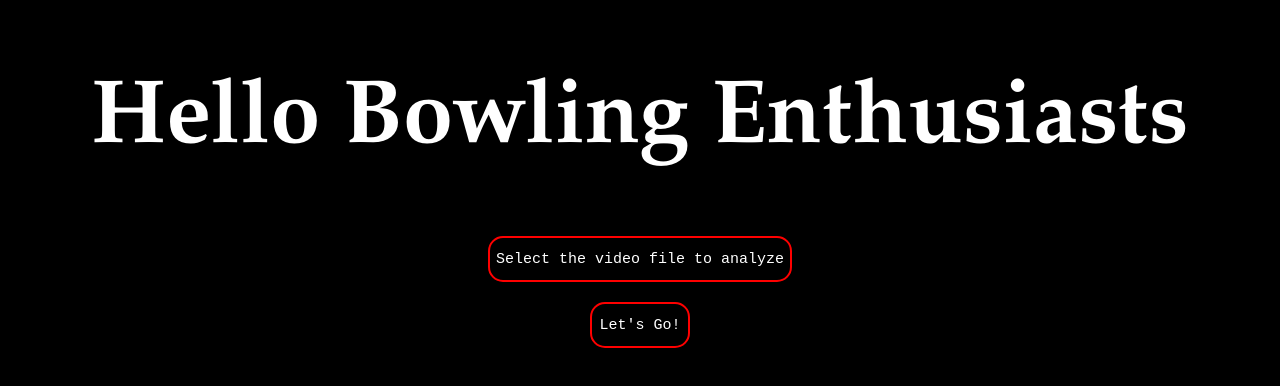
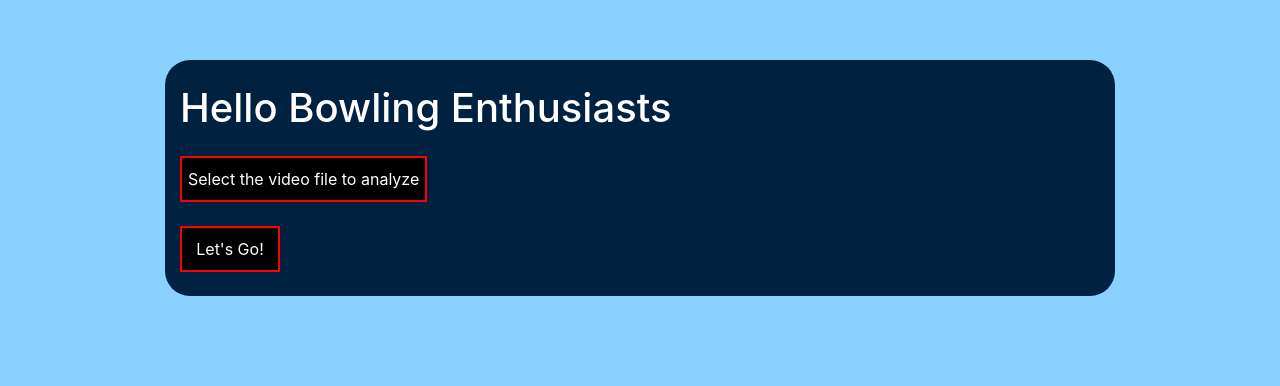
Before and after one commit to Byronamh/deepBowling.frontend, a React (Create React App) app in the folder frontend/: page / in a window 1280 px wide. Shown: the part 222-608 px from the top of the page. Built offline with nearby package versions, Linux system fonts and the light colour scheme; no server answers.

Commit message:
added webassembly library and response analysis3

```diff
--- a/frontend/package.json
+++ b/frontend/package.json
@@ -5,6 +5,7 @@
   "dependencies": {
     "@aws-sdk/client-rekognition": "^3.16.0",
     "@aws-sdk/client-sns": "^3.16.0",
+    "@ffmpeg/ffmpeg": "^0.10.0",
     "@testing-library/jest-dom": "^5.11.10",
     "@testing-library/react": "^11.2.6",
     "@testing-library/user-event": "^12.8.3",
--- /dev/null
+++ b/frontend/src/FrameViewer/index.js
@@ -0,0 +1,26 @@
+import "./styles.css";
+import React from 'react';
+
+class FrameViewer extends React.Component {
+    constructor(props) {
+        super(props);
+    }
+    drawBox = frameInfo =>{
+        return(
+            <div>
+
+            </div>
+        )
+    }
+    render() {
+        return (
+            <div className={"frame-viewer-outer"}>
+                <div className={"frame-viewer-inner"}>
+
+                </div>
+            </div>
+        )
+    }
+}
+
+export default FrameViewer;
--- /dev/null
+++ b/frontend/src/FrameViewer/styles.css
@@ -0,0 +1,13 @@
+.frame-viewer-outer {
+    position: absolute;
+    z-index: 2;
+    width: 100%;
+    height: 100%;
+    top: 0;
+    left: 0;
+}
+.frame-viewer-inner{
+    height: inherit;
+    width: inherit;
+    position: relative;
+}
--- a/frontend/src/Home/index.js
+++ b/frontend/src/Home/index.js
@@ -1,5 +1,7 @@
 import React from 'react';
 import './style_home.css';
+import 'bootstrap/dist/css/bootstrap.min.css';
+
 import Container from 'react-bootstrap/Container';
 import Row from 'react-bootstrap/Row';
 import Col from 'react-bootstrap/Col';
@@ -8,13 +10,36 @@ import getPresignedUrl from "../services/getPresignedUrl";
 import uploadVideoToBucket from "../services/uploadVideoToBucket";
 import processVideo from "../services/rekognition";
 import frameBuilderFunction from "../services/cascadingFrame"
+import Loader from "../Loader";
+import ReactPlayer from 'react-player'
+
+import FFmpeg from '@ffmpeg/ffmpeg'
+import FrameViewer from "../FrameViewer";
 
 class Home extends React.Component {
     constructor(props) {
         super(props);
         this.handleSubmit = this.handleSubmit.bind(this);
-        this.state = {}
+        this.state = {
+            showvideo: false,
+            localPlayerUrl: '',
+            s3UploadData: {
+                uploadURL: '',
+                filename: ''
+            },
+            file: null,
+            loader: {
+                loading: false,
+                message: 'default message'
+            },
+            timestampedFrames: [],
+            playedSeconds: 0
+        }
         console.log('running project with env:', process.env)
+    }
+
+    updateLoader = (loading, message) => {
+        this.setState({loader: {loading, message}});
     }
 
     selectFile = async () => {
@@ -38,6 +63,11 @@ class Home extends React.Component {
         console.log('file set')
     }
 
+    getPlayableVideoUrl = filename => `https://s3.amazonaws.com/${process.env.REACT_APP_STORAGE_BUCKET}/${filename}`
+
+    updateVideoTick = ({playedSeconds}) => this.setState({playedSeconds})
+
+
     handleSubmit = async (event) => {
         event.preventDefault();
         if (!this.state.file) {
@@ -45,48 +75,91 @@ class Home extends React.Component {
             return;
         }
 
-        //@Todo: add loader for "getting things ready"
-        console.info('Fetching presigned url...')
+
+        this.updateLoader(true, 'Setting up the backend');
         const s3UploadData = await getPresignedUrl();
-        console.info('Fetch of presigned url complete', s3UploadData)
-        //@Todo: remove loader for "getting things ready"
-
+        console.info('Fetch of presigned url complete', s3UploadData);
 
         this.setState({s3UploadData});
 
-        //@Todo: add loader for video upload
-        console.info(`Uploading file to: ${this.state.s3UploadData.uploadURL}`)
+        this.updateLoader(true, 'Uploading video to bucket');
         await uploadVideoToBucket(this.state.s3UploadData.uploadURL, this.state.file);
-        console.info('File upload complete')
-        //@Todo: remove loader for video upload
 
-        //@Todo: add loader for video processing
-        console.info('Video processing started')
-        const videoLabels = await processVideo(this.state.s3UploadData.filename)
-        console.info('Video processing ended, with yield: ', videoLabels)
-        //@Todo: remove loader for video processing
+        this.updateLoader(true, 'Processing the video');
 
-        console.info('Building frames for painting')
-        const timestampedFrames = frameBuilderFunction(500, 300, videoLabels);
-        console.info('Frames built: ', timestampedFrames)
+        this.setState({localPlayerUrl: this.getPlayableVideoUrl(this.state.s3UploadData.filename)})
+
+        const {Labels, message} = await processVideo(this.state.s3UploadData.filename);
+        alert(message);
+        this.updateLoader(true, 'Building frames for painting');
+
+        const timestampedFrames = frameBuilderFunction(500, 300, Labels);
+        console.info('Frames built: ', timestampedFrames);
+        this.updateLoader(false, '');
+        this.setState({showVideo: true, timestampedFrames})
+
+        this.updateLoader(true, 'Loading WASM modules');
+
+        const {createFFmpeg, fetchFile} = FFmpeg;
+        const ffmpeg = createFFmpeg({log: true});
+        await ffmpeg.load();
+        ffmpeg.FS('writeFile', this.state.s3UploadData.filename, await fetchFile(this.state.file));
+
+        this.updateLoader(true, 'Making file compatible with browser');
+        await ffmpeg.run('-i', this.state.s3UploadData.filename, 'output.mp4');
+        const data = ffmpeg.FS('readFile', 'output.mp4');
+        const localPlayerUrl = URL.createObjectURL(new Blob([data.buffer], {type: 'video/mp4'}));
+        this.updateLoader(false, '');
+
+        this.setState({localPlayerUrl})
     }
 
     render() {
         return (
+            <>
                 <Container className={'wholePage'}>
-                <Row className={'align-items-center justify-content-center'}>
-                    <Col xs={12} lg={6}>
+                    <Row className={'align-items-center justify-content-center h-100'}>
+                        <Col xs={12} lg={10} className={"m-card"}>
+                            {
+                                !this.state.showVideo &&
+                                <div>
                                     <h1>Hello Bowling Enthusiasts</h1>
+                                    <form onSubmit={this.handleSubmit} className={"mt-4"}>
+                                        <Row>
+                                            <Col xs={12}>
+                                                <button type={"button"} onClick={this.selectFile}>
+                                                    Select the video file to analyze
+                                                </button>
+                                            </Col>
+                                            <Col xs={12} className={"mt-4"}>
+                                                <button type={"submit"}>Let's Go!</button>
 
-                        <form onSubmit={this.handleSubmit}>
-                            <button type={"button"} onClick={this.selectFile}>Select the video file to analyze</button>
+                                            </Col>
+                                        </Row>
 
-                            <br/> <br/>
-                            <button type={"submit"}>Let's Go!</button>
                                     </form>
+                                </div>
+                            }
+                            {
+                                this.state.showVideo &&
+                                <div className={"position-relative"}>
+                                    <ReactPlayer
+                                        url={this.state.localPlayerUrl}
+                                        width='100%'
+                                        height='100%'
+                                        controls={true}
+                                        onProgress={this.updateVideoTick}
+                                        progressInterval={50}
+                                    />
+                                    <FrameViewer frames={this.state.timestampedFrames} tickTime={this.state.playedSeconds}/>
+                                </div>
+                            }
+
                         </Col>
                     </Row>
                 </Container>
+                <Loader loading={this.state.loader.loading} message={this.state.loader.message}/>
+            </>
         );
     }
 
--- a/frontend/src/Home/style_home.css
+++ b/frontend/src/Home/style_home.css
@@ -1,22 +1,23 @@
+@import url('https://fonts.googleapis.com/css2?family=Lato&display=swap');
+
 html, body {
+    font-family: 'Lato', sans-serif;
     margin: 0;
+    background-color: #89d1fe !important;
 }
 
 .wholePage {
-    background-color: black;
     height: 100vh;
-    width: 100%;
-    display: flex;
-    flex-direction: column;
-    text-align: center;
-    align-items: center;
-    justify-content: center;
+}
+
+.m-card {
+    border-radius: 25px;
+    padding: 1.5rem;
+    background: #002240;
 }
 
 h1 {
     color: white;
-    font-size: 90px;
-    font-family: Garamond, serif;
 }
 
 input {
--- /dev/null
+++ b/frontend/src/Loader/index.js
@@ -0,0 +1,24 @@
+import React from 'react';
+import './styles.css';
+
+class Loader extends React.Component {
+    constructor(props) {
+        super(props);
+    }
+
+    render() {
+        return (
+            <div className={"loader " + (this.props?.loading ? '' : 'd-none')}>
+                <div>
+                    <div className="lds-dual-ring" />
+
+                    <h4>
+                        {this.props.message}
+                    </h4>
+                </div>
+            </div>
+        )
+    };
+}
+
+export default Loader;
--- /dev/null
+++ b/frontend/src/Loader/styles.css
@@ -0,0 +1,42 @@
+.loader {
+    z-index: 3;
+    background-color: rgba(0, 0, 0, 0.6);
+    position: fixed;
+    top: 0;
+    left: 0;
+    width: 100%;
+    height: 100%;
+    cursor: not-allowed;
+    display: flex;
+    align-items: center;
+    justify-content: center;
+    text-align: center;
+}
+
+.loader h4{
+    color: white;
+}
+.lds-dual-ring {
+    display: inline-block;
+    width: 80px;
+    height: 80px;
+}
+.lds-dual-ring:after {
+    content: " ";
+    display: block;
+    width: 64px;
+    height: 64px;
+    margin: 8px;
+    border-radius: 50%;
+    border: 6px solid #fff;
+    border-color: #fff transparent #fff transparent;
+    animation: lds-dual-ring 1.2s linear infinite;
+}
+@keyframes lds-dual-ring {
+    0% {
+        transform: rotate(0deg);
+    }
+    100% {
+        transform: rotate(360deg);
+    }
+}
```
Also changed, not shown: frontend/src/services/rekognition.js (+28 -20 lines), 1 other file (tests, documents, lock files or other folders). Lines whose indentation alone changed are shown as unchanged.
